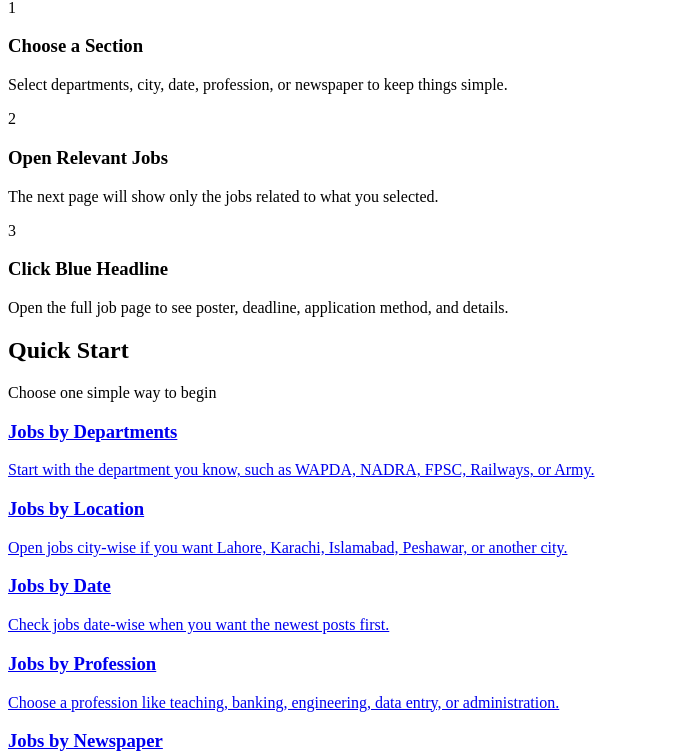
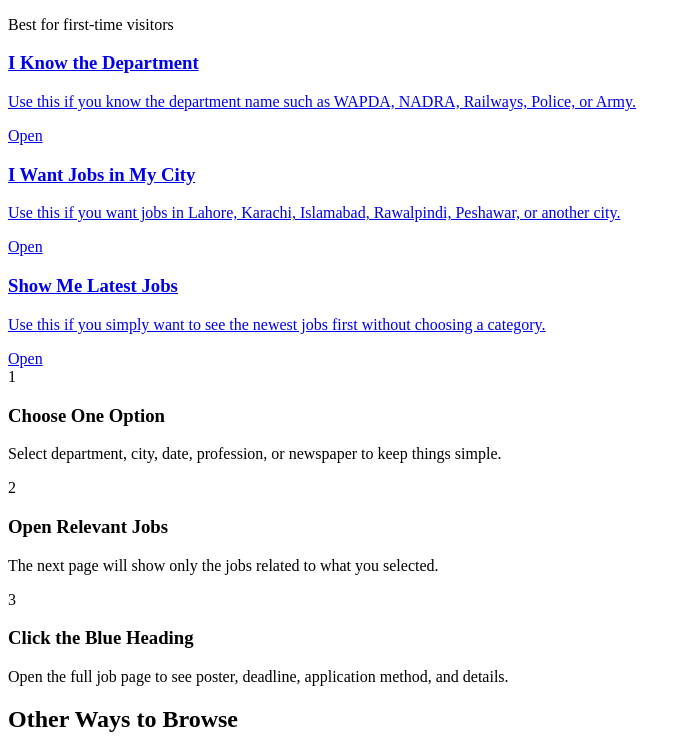
Before and after one commit to HafizTalalAhmad/Job-Website, a React (Vite) app: page /#/ in a window 1280 px wide. Shown: the part 596-1350 px from the top of the page, without its empty margins (0-691 px from the left). Built offline with nearby package versions, Linux system fonts and the light colour scheme; no server answers; the database is empty; the HTML template or start-up script is replaced by a standard one.

Commit message:
Make home page more beginner-friendly

```diff
--- a/src/pages/HomePage.jsx
+++ b/src/pages/HomePage.jsx
@@ -26,29 +26,46 @@ function HomePage() {
   const grouped = useMemo(() => groupJobs(pagedJobs, 'postDate'), [pagedJobs])
   const quickStartCards = [
     {
-      title: 'Jobs by Departments',
-      description: 'Start with the department you know, such as WAPDA, NADRA, FPSC, Railways, or Army.',
+      title: 'Departments',
+      description: 'Choose a department like WAPDA, NADRA, FPSC, Railways, or Army.',
       to: '/jobs/organization'
     },
     {
-      title: 'Jobs by Location',
-      description: 'Open jobs city-wise if you want Lahore, Karachi, Islamabad, Peshawar, or another city.',
+      title: 'Locations',
+      description: 'Find jobs city-wise if you want Lahore, Karachi, Islamabad, Peshawar, or another city.',
       to: '/jobs/location'
     },
     {
-      title: 'Jobs by Date',
-      description: 'Check jobs date-wise when you want the newest posts first.',
+      title: 'Latest by Date',
+      description: 'See jobs date-wise when you want the newest posts first.',
       to: '/jobs/date'
     },
     {
-      title: 'Jobs by Profession',
-      description: 'Choose a profession like teaching, banking, engineering, data entry, or administration.',
+      title: 'Profession',
+      description: 'Choose a field like teaching, banking, engineering, data entry, or administration.',
       to: '/jobs/profession'
     },
     {
-      title: 'Jobs by Newspaper',
+      title: 'Newspaper',
       description: 'Browse jobs published in Jang, Dawn, Express, The News, and other sources.',
       to: '/jobs/newspaper'
+    }
+  ]
+  const beginnerCards = [
+    {
+      title: 'I Know the Department',
+      description: 'Use this if you know the department name such as WAPDA, NADRA, Railways, Police, or Army.',
+      to: '/jobs/organization'
+    },
+    {
+      title: 'I Want Jobs in My City',
+      description: 'Use this if you want jobs in Lahore, Karachi, Islamabad, Rawalpindi, Peshawar, or another city.',
+      to: '/jobs/location'
+    },
+    {
+      title: 'Show Me Latest Jobs',
+      description: 'Use this if you simply want to see the newest jobs first without choosing a category.',
+      to: '/jobs/date'
     }
   ]
 
@@ -65,18 +82,12 @@ function HomePage() {
   return (
     <>
       <div className="container">
-        <section className="about-strip top-align-block">
-          <p>
-            <strong>About Us:</strong> Pakistan Jobs Hub is a public service style job portal that organizes newspaper and organization
-            job ads in a fast, readable format for job seekers across Pakistan.
-          </p>
-        </section>
         <section className="home-guide-hero panel">
           <div className="home-guide-copy">
             <span className="section-kicker">Start Here</span>
-            <h1 className="panel-title">Find Government Jobs in Pakistan</h1>
+            <h1 className="panel-title">Find Jobs in Pakistan in a Simple Way</h1>
             <p className="panel-intro">
-              If job websites feel confusing, start from what you already know: a department, city, date, profession, or newspaper.
+              If websites feel confusing, do not worry. Start from one simple choice below and we will guide you to the relevant jobs.
             </p>
           </div>
           <div className="home-guide-actions">
@@ -86,12 +97,27 @@ function HomePage() {
         </section>
         <LatestTicker jobs={jobs} />
         <HeroSlider />
+        <section className="home-beginner-start panel">
+          <div className="panel-head-row">
+            <h2 className="panel-title">Choose the Easiest Way to Start</h2>
+            <span>Best for first-time visitors</span>
+          </div>
+          <div className="home-beginner-grid">
+            {beginnerCards.map((card) => (
+              <Link key={card.title} to={card.to} className="home-beginner-card">
+                <h3>{card.title}</h3>
+                <p>{card.description}</p>
+                <span>Open</span>
+              </Link>
+            ))}
+          </div>
+        </section>
         <section className="home-helper-strip panel">
           <div className="helper-steps-grid">
             <article className="helper-step-card">
               <span>1</span>
-              <h3>Choose a Section</h3>
-              <p>Select departments, city, date, profession, or newspaper to keep things simple.</p>
+              <h3>Choose One Option</h3>
+              <p>Select department, city, date, profession, or newspaper to keep things simple.</p>
             </article>
             <article className="helper-step-card">
               <span>2</span>
@@ -100,15 +126,15 @@ function HomePage() {
             </article>
             <article className="helper-step-card">
               <span>3</span>
-              <h3>Click Blue Headline</h3>
+              <h3>Click the Blue Heading</h3>
               <p>Open the full job page to see poster, deadline, application method, and details.</p>
             </article>
           </div>
         </section>
         <section className="home-quick-start panel">
           <div className="panel-head-row">
-            <h2 className="panel-title">Quick Start</h2>
-            <span>Choose one simple way to begin</span>
+            <h2 className="panel-title">Other Ways to Browse</h2>
+            <span>More options</span>
           </div>
           <div className="home-start-grid">
             {quickStartCards.map((card) => (
@@ -118,6 +144,12 @@ function HomePage() {
               </Link>
             ))}
           </div>
+        </section>
+        <section className="about-strip top-align-block">
+          <p>
+            <strong>About Us:</strong> Pakistan Jobs Hub is a public service style job portal that organizes newspaper and organization
+            job ads in a fast, readable format for job seekers across Pakistan.
+          </p>
         </section>
         <section className="home-explore-grid">
           <section className="panel">
--- a/src/styles.css
+++ b/src/styles.css
@@ -301,6 +301,7 @@ a:hover {
 }
 
 .home-guide-hero,
+.home-beginner-start,
 .home-quick-start,
 .home-helper-strip {
   margin-top: 10px;
@@ -318,6 +319,56 @@ a:hover {
   gap: 10px;
   flex-wrap: wrap;
   justify-content: flex-end;
+}
+
+.home-beginner-grid {
+  display: grid;
+  grid-template-columns: repeat(3, minmax(0, 1fr));
+  gap: 12px;
+}
+
+.home-beginner-card {
+  display: block;
+  border: 1px solid #bcd0eb;
+  background: linear-gradient(180deg, #f9fcff 0%, #eef5ff 100%);
+  border-radius: 6px;
+  padding: 18px;
+  text-decoration: none;
+  box-shadow: 0 10px 20px rgba(31, 79, 151, 0.06);
+  transition: transform 0.2s ease, box-shadow 0.2s ease, border-color 0.2s ease;
+}
+
+.home-beginner-card:hover {
+  transform: translateY(-2px);
+  box-shadow: 0 14px 24px rgba(31, 79, 151, 0.1);
+  border-color: #88aee3;
+}
+
+.home-beginner-card h3 {
+  margin: 0 0 10px;
+  color: #173f7d;
+  font-size: 24px;
+  line-height: 1.2;
+}
+
+.home-beginner-card p {
+  margin: 0 0 14px;
+  color: #4f6681;
+  font-size: 15px;
+  line-height: 1.55;
+}
+
+.home-beginner-card span {
+  display: inline-flex;
+  align-items: center;
+  gap: 6px;
+  color: #0f6a31;
+  font-size: 13px;
+  font-weight: 700;
+}
+
+.home-beginner-card span::after {
+  content: '>';
 }
 
 .home-start-grid {
@@ -1811,6 +1862,7 @@ a:hover {
 :root[data-theme='dark'] .helper-step-card,
 :root[data-theme='dark'] .department-card,
 :root[data-theme='dark'] .department-pill,
+:root[data-theme='dark'] .home-beginner-card,
 :root[data-theme='dark'] .home-start-card,
 :root[data-theme='dark'] .home-highlight-card {
   background: #1a2738;
@@ -1820,6 +1872,7 @@ a:hover {
 :root[data-theme='dark'] .hero-stat-box strong,
 :root[data-theme='dark'] .department-card-head h3,
 :root[data-theme='dark'] .department-pill,
+:root[data-theme='dark'] .home-beginner-card h3,
 :root[data-theme='dark'] .home-start-card h3,
 :root[data-theme='dark'] .home-highlight-card strong,
 :root[data-theme='dark'] .panel-link {
@@ -1835,12 +1888,18 @@ a:hover {
 
 :root[data-theme='dark'] .helper-step-card p,
 :root[data-theme='dark'] .listing-helper-line,
+:root[data-theme='dark'] .home-beginner-card p,
 :root[data-theme='dark'] .home-start-card p {
   color: #b7c7d9;
 }
 
+:root[data-theme='dark'] .home-beginner-card span {
+  color: #9ae6b4;
+}
+
 :root[data-theme='dark'] .department-card:hover,
 :root[data-theme='dark'] .department-pill:hover,
+:root[data-theme='dark'] .home-beginner-card:hover,
 :root[data-theme='dark'] .home-start-card:hover {
   background: #223349;
 }
@@ -1950,6 +2009,7 @@ a:hover {
 @media (max-width: 980px) {
   .page-hero-panel,
   .home-guide-hero,
+  .home-beginner-grid,
   .helper-steps-grid,
   .home-start-grid,
   .home-explore-grid,
```
